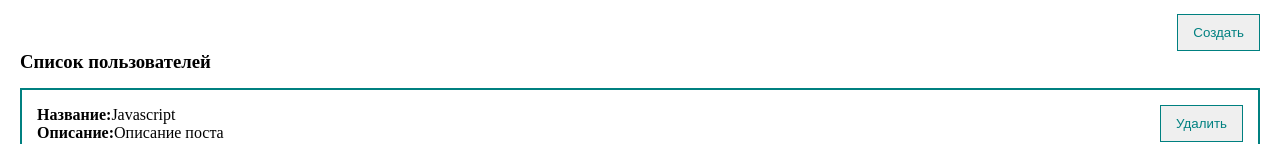
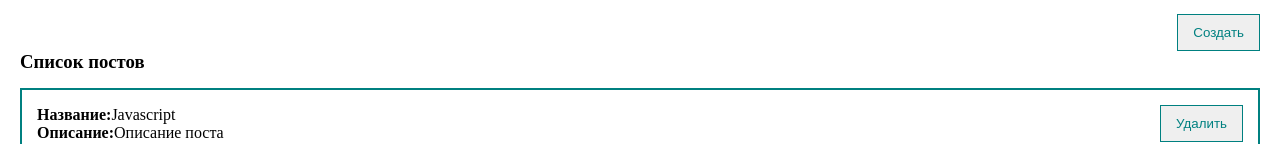
Before and after one commit to denm76/vue3course, a Vue app: page / in a window 1280 px wide. Shown: the part 143-287 px from the top of the page. Built offline with nearby package versions, Linux system fonts and the light colour scheme.

Commit message:
Реализована отрисовка страницы при отсутствии постов при помощи директивы v-show

```diff
--- a/src/components/PostList.vue
+++ b/src/components/PostList.vue
@@ -1,6 +1,6 @@
 <template>
-    <div>
-        <h3>Список пользователей</h3>
+    <div v-show="posts.length > 0">
+        <h3>Список постов</h3>
         <post-item
                 v-for="post in posts"
                 :post="post"
@@ -8,6 +8,7 @@
                 @remove="$emit('remove',post)"
         />
     </div>
+    <h2 v-show="posts.length === 0" style="color:red">Список постов пуст!</h2>
 </template>
 
 <script>
```
